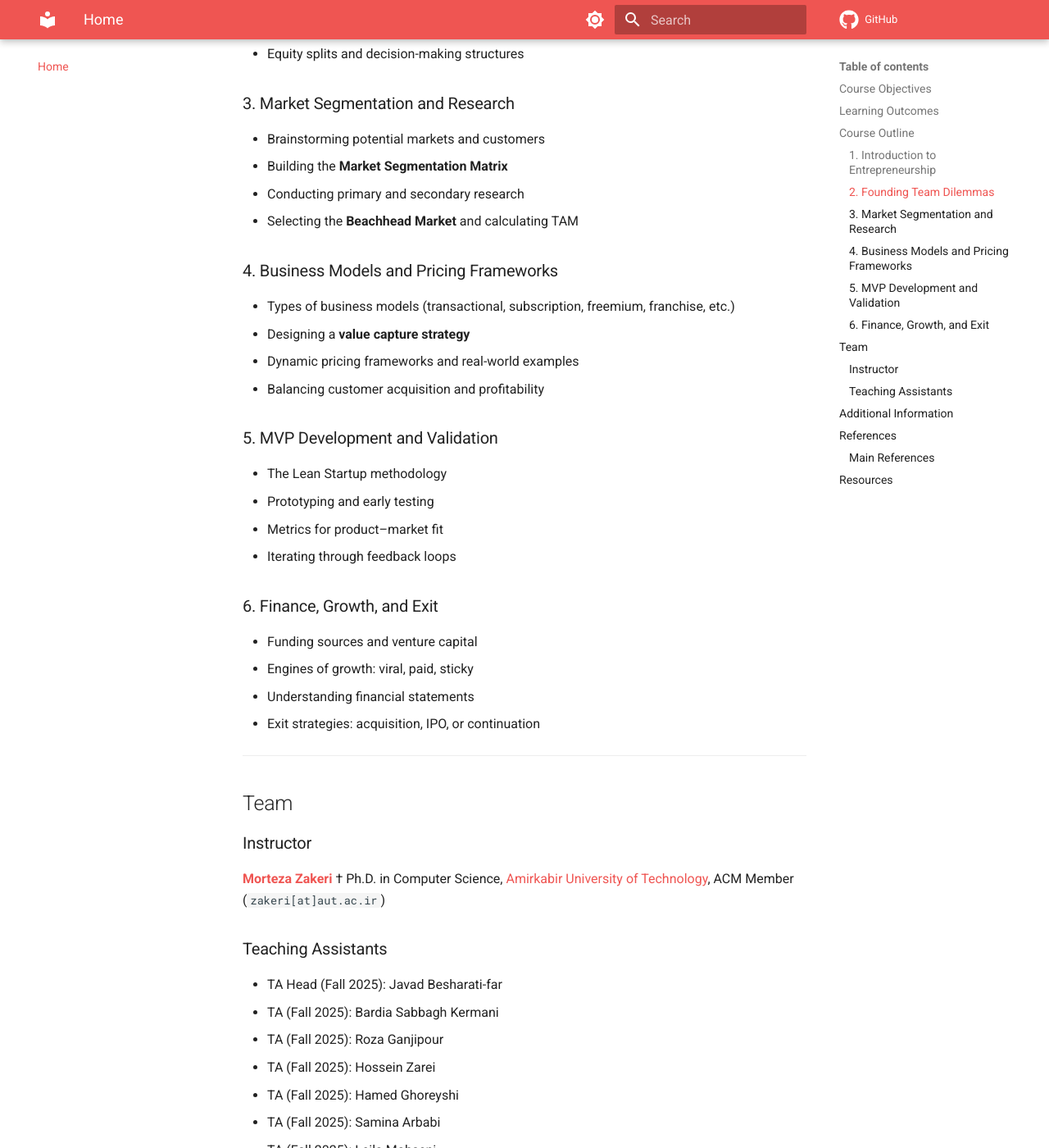
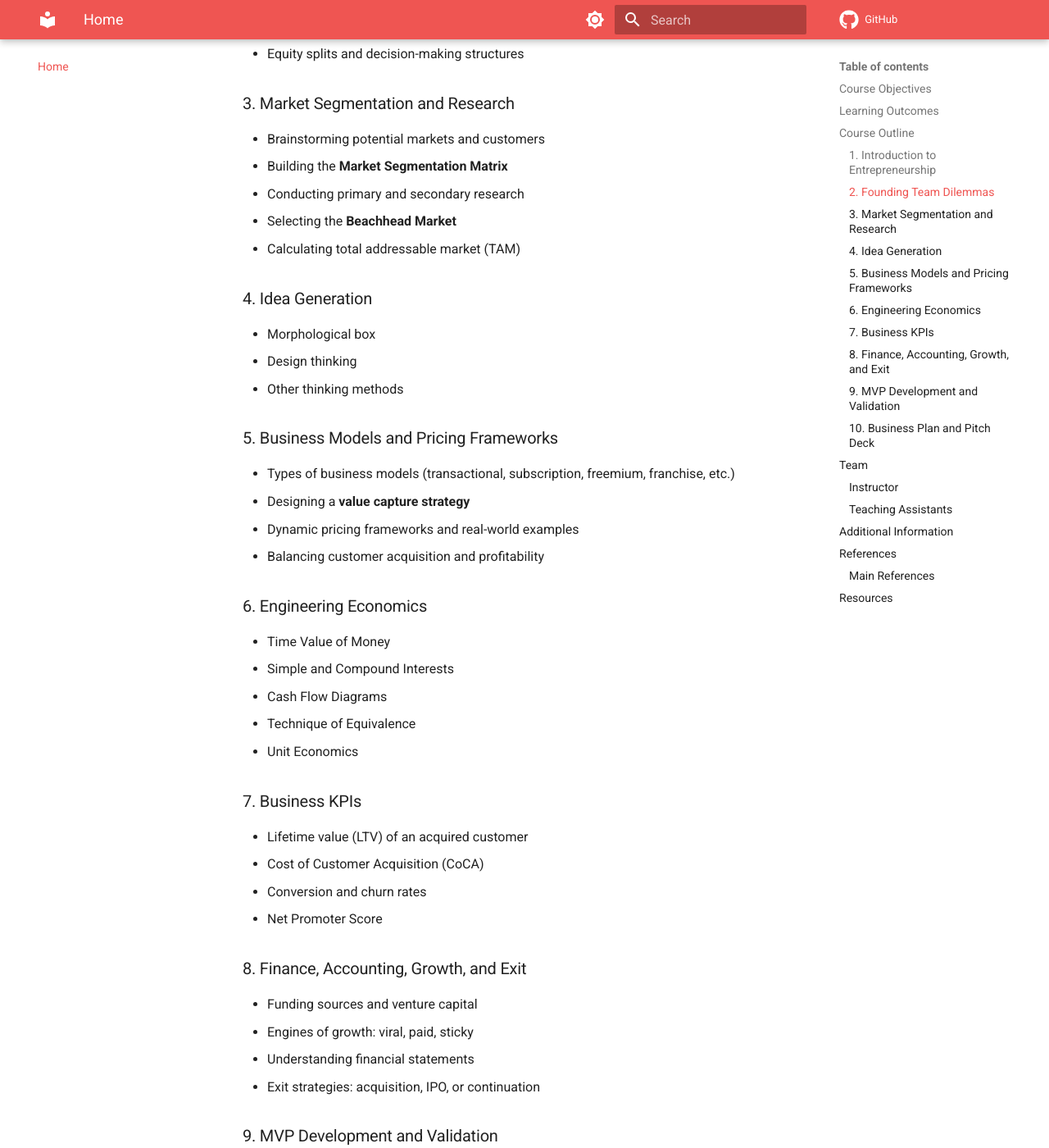
Before and after one commit to m-zakeri/Entrep, an MkDocs documentation site: the page built from docs/index.md, in a window 1280 px wide and 1400 px high, scrolled down 1755 px. Shown: the whole window at 82% size. Built offline with MkDocs 1.6.1 and Material for MkDocs 9.7.7, drawn with Linux system fonts in a browser that asks for light colours; comment, search, counter and statistics services are not loaded; some of the changed text lies outside the part shown.

Commit message:
Update course syllabus

```diff
--- a/docs/index.md
+++ b/docs/index.md
@@ -42,35 +42,69 @@ By the end of the course, students will be able to:
 - Entrepreneurship vs. management
 - The entrepreneurial mindset
 
+
 ### 2. Founding Team Dilemmas
 - Passion and motivation for founders
 - Solo vs. team founding
 - The “Three Rs” framework: Relationships, Roles, Rewards
 - Equity splits and decision-making structures
 
+
 ### 3. Market Segmentation and Research
 - Brainstorming potential markets and customers
 - Building the **Market Segmentation Matrix**
 - Conducting primary and secondary research
-- Selecting the **Beachhead Market** and calculating TAM
+- Selecting the **Beachhead Market**
+- Calculating total addressable market (TAM)
 
-### 4. Business Models and Pricing Frameworks
+
+### 4. Idea Generation
+- Morphological box
+- Design thinking
+- Other thinking methods
+
+
+### 5. Business Models and Pricing Frameworks
 - Types of business models (transactional, subscription, freemium, franchise, etc.)
 - Designing a **value capture strategy**
 - Dynamic pricing frameworks and real-world examples
 - Balancing customer acquisition and profitability
 
-### 5. MVP Development and Validation
+
+### 6. Engineering Economics
+- Time Value of Money
+- Simple and Compound Interests
+- Cash Flow Diagrams
+- Technique of Equivalence
+- Unit Economics
+
+
+### 7. Business KPIs
+- Lifetime value (LTV) of an acquired customer
+- Cost of Customer Acquisition (CoCA)
+- Conversion and churn rates
+- Net Promoter Score
+
+
+### 8. Finance, Accounting, Growth, and Exit
+- Funding sources and venture capital
+- Engines of growth: viral, paid, sticky
+- Understanding financial statements
+- Exit strategies: acquisition, IPO, or continuation
+
+
+### 9. MVP Development and Validation
 - The Lean Startup methodology
 - Prototyping and early testing
 - Metrics for product–market fit
 - Iterating through feedback loops
 
-### 6. Finance, Growth, and Exit
-- Funding sources and venture capital
-- Engines of growth: viral, paid, sticky
-- Understanding financial statements
-- Exit strategies: acquisition, IPO, or continuation
+
+### 10. Business Plan and Pitch Deck
+- Writing business plans
+- Pitch deck presentations
+- Elevator pitch
+- Marketing
 
 ---
 
@@ -116,14 +150,15 @@ By the end of the course, students will be able to:
 ### Main References
 
 1. Bill Aulet, *Disciplined Entrepreneurship: 24 Steps to a Successful Startup*, 2024.
-2. Noam Wasserman, *The Founder’s Dilemmas*, 2012.
+2. Noam Wasserman, *The Founders' Dilemmas*, 2012.
 3. Eric Ries, *The Lean Startup*, 2011.
 4. Peter Thiel, *Zero to One*, 2014.
-5. Eric Schmidt & Jonathan Rosenberg, *How Google Works*, 2014.
+5. Eric Schmidt and Jonathan Rosenberg, *How Google Works*, 2014.
 6. Laszlo Bock, *Work Rules!*, 2015.
 
 ---
 
+
 ## Resources
 
 - [Course Website](https://www.m-zakeri.ir/Entrep/){ target="_blank" }
```
